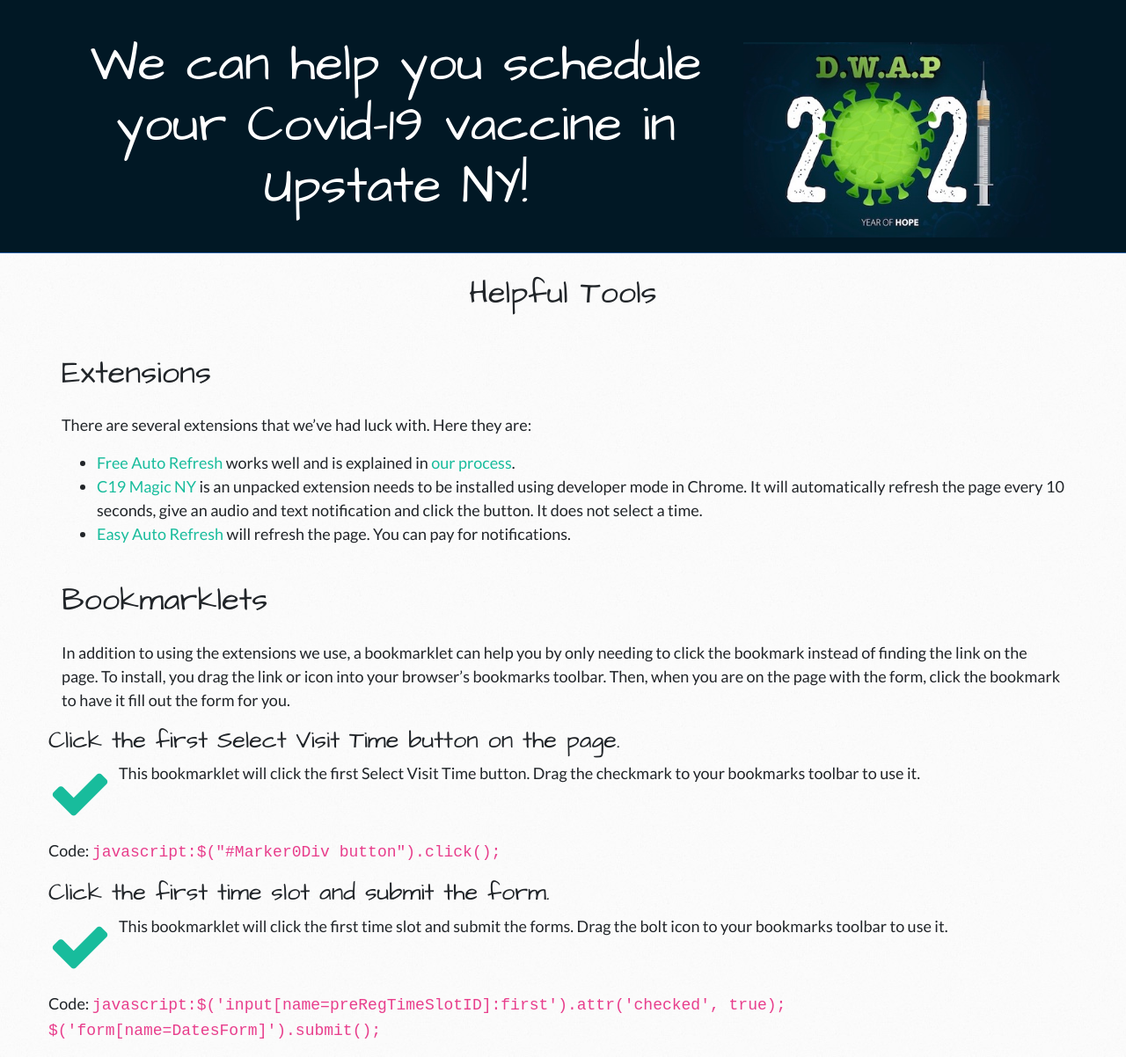
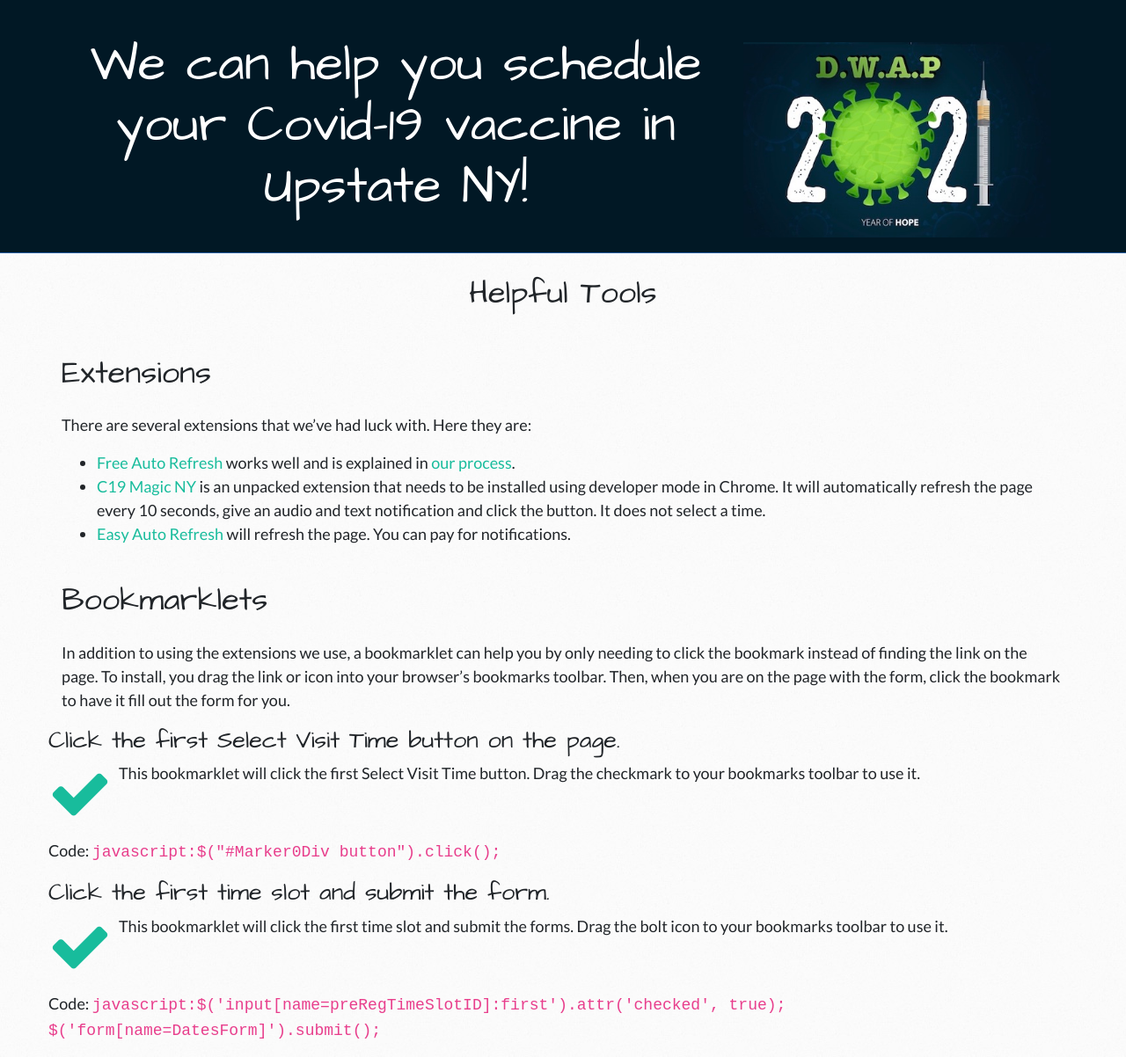
Before and after one commit to loganrath/dwap-main, a Jekyll site: the page built from tools.md, in a window 1280 px wide. Shown: the whole page at 88% size. Built offline with Jekyll 4.4.1, drawn with Linux system fonts in a browser that asks for light colours; nearby versions of some CDN libraries.

Commit message:
Update tools.md

```diff
--- a/tools.md
+++ b/tools.md
@@ -6,7 +6,7 @@
 # Extensions
 There are several extensions that we've had luck with. Here they are:
  - [Free Auto Refresh](https://www.google.com/url?q=https://chrome.google.com/webstore/detail/free-auto-refresh/lfkfikiejjfhpfbpgfolfkkdjpepmkal){:target="_blank"} works well and is explained in [our process](/our-process).
- - [C19 Magic NY](https://github.com/loganrath/C19Magic){:target="_blank"} is an unpacked extension needs to be installed using developer mode in Chrome. It will automatically refresh the page every 10 seconds, give an audio and text notification and click the button. It does not select a time.
+ - [C19 Magic NY](https://github.com/loganrath/C19Magic){:target="_blank"} is an unpacked extension that needs to be installed using developer mode in Chrome. It will automatically refresh the page every 10 seconds, give an audio and text notification and click the button. It does not select a time.
  - [Easy Auto Refresh](https://chrome.google.com/webstore/detail/easy-auto-refresh/aabcgdmkeabbnleenpncegpcngjpnjkc?hl=en){:target="_blank"} will refresh the page. You can pay for notifications.
 
 # Bookmarklets
```
